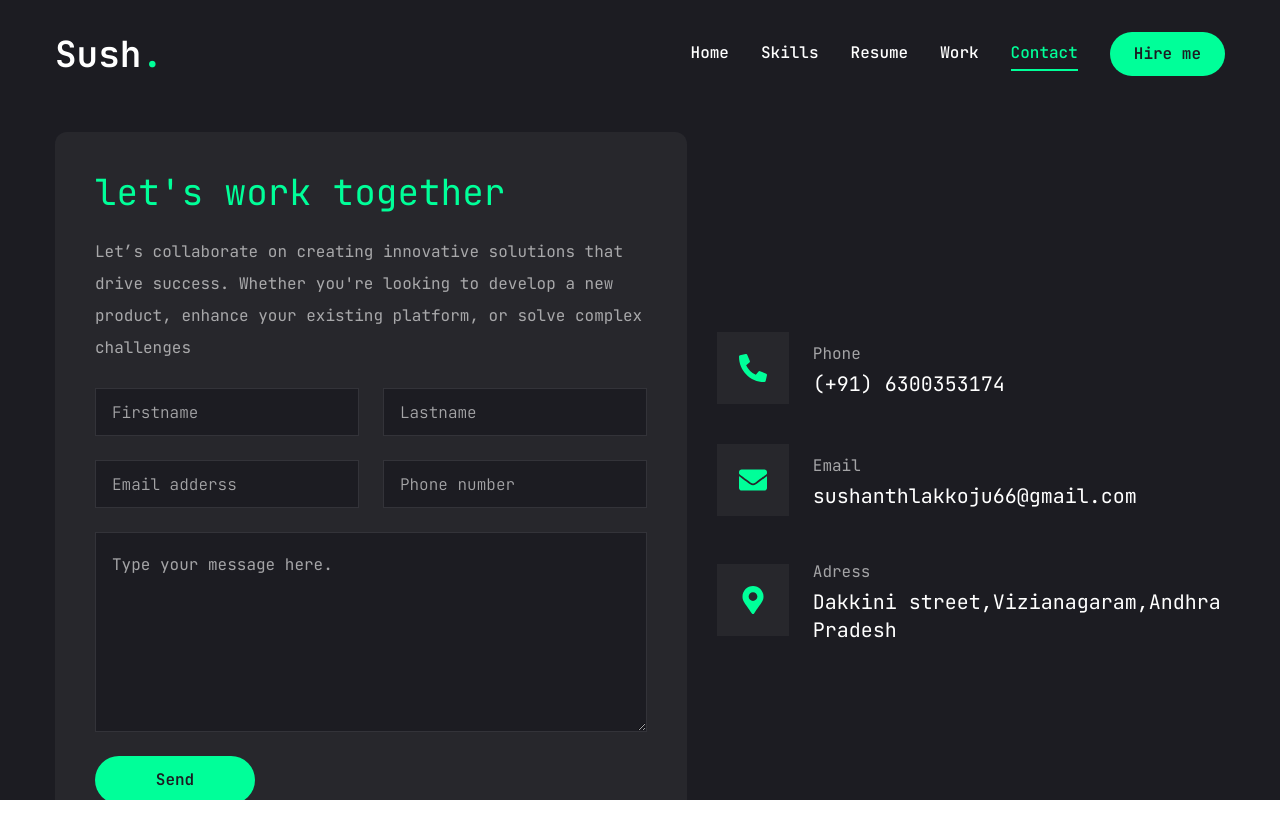
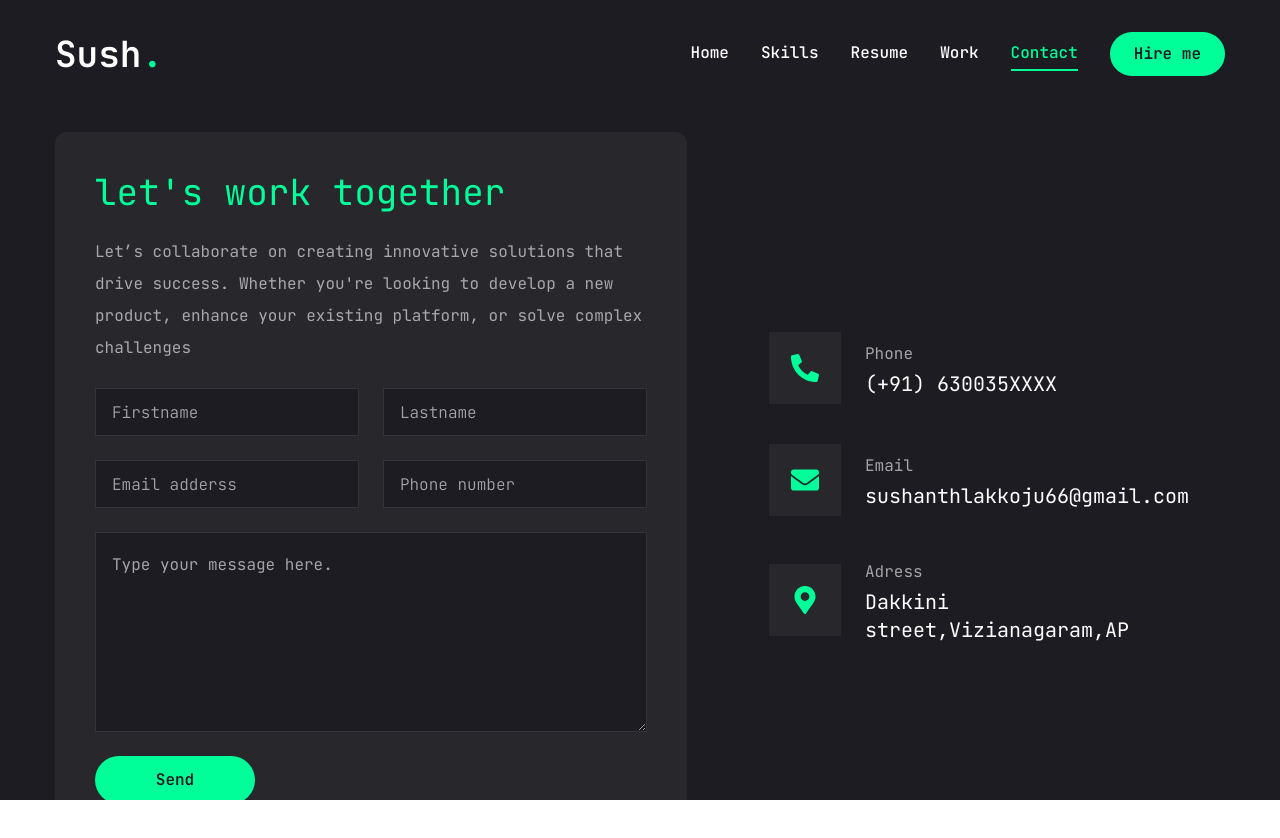
Before and after one commit to sushanth645/portfolio, a Next.js app: page /contact in a window 1280 px wide. Shown: the top 838 px of the page. Built offline with nearby package versions, Linux system fonts and the light colour scheme.

Commit message:
Test commit

```diff
--- a/app/contact/page.jsx
+++ b/app/contact/page.jsx
@@ -21,7 +21,7 @@ const info = [
  {
     icon: <FaPhoneAlt />,
     title: "Phone",
-    description: "(+91) 6300353174",
+    description: "(+91) 630035XXXX",
  },
  {
  icon:<FaEnvelope />,
@@ -31,7 +31,7 @@ description:"sushanthlakkoju66@gmail.com",
  {
     icon: <FaMapMarkerAlt />,
     title: "Adress",
-    description: "Dakkini street,Vizianagaram,Andhra Pradesh",
+    description: "Dakkini street,Vizianagaram,AP",
  },
 ];
 
@@ -81,7 +81,7 @@ const Contact = ()=>{
                             </div>
                             <div className="flex-1">
                                 <p className="text-white/60">{item.title}</p>
-                                <h3 className="text-xl">{item.description}</h3>
+                                <h3 className="text-xl max-w-[54%]">{item.description}</h3>
                             </div>
                         </li>
                     })}
--- a/app/work/page.jsx
+++ b/app/work/page.jsx
@@ -65,7 +65,7 @@ const Work = () => {
               <p className="text-white/60">{projects[0].description}</p>
 
               {/* Stack */}
-              <ul className="flex gap-4">
+              <ul className="flex md:gap-4">
                 {projects[0].stack.map((item, index) => {
                   return (
                     <li key={index} className="text-xl text-accent">
@@ -145,7 +145,7 @@ const Work = () => {
               <p className="text-white/60">{projects[1].description}</p>
 
               {/* Stack */}
-              <ul className="flex gap-4">
+              <ul className="flex md:gap-4">
                 {projects[1].stack.map((item, index) => {
                   return (
                     <li key={index} className="text-xl text-accent">
```
